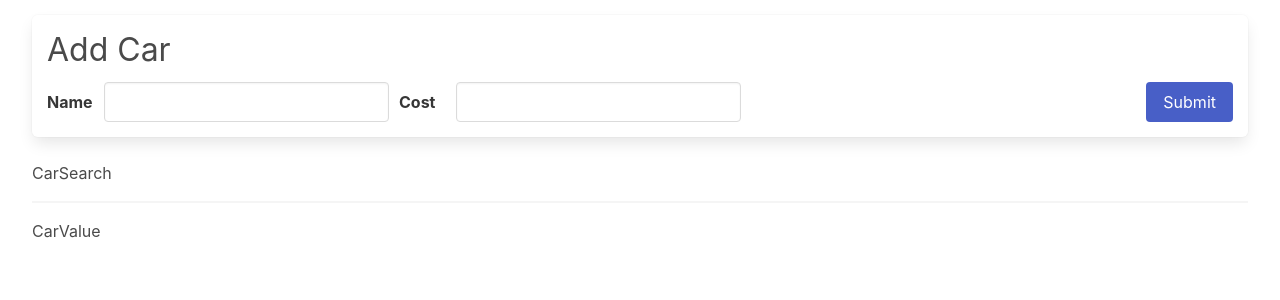
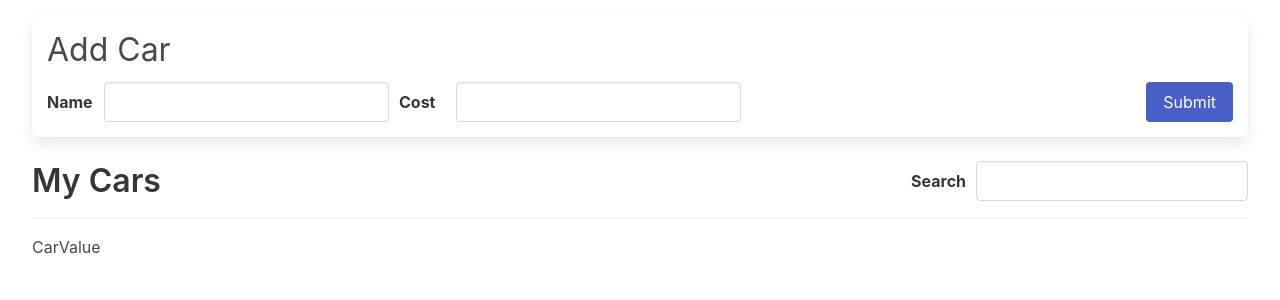
Before and after one commit to klaudiak98/cars-list, a React (Create React App) app: page / in a window 1280 px wide. Shown: the top 300 px of the page. Built offline with nearby package versions, Linux system fonts and the light colour scheme.

Commit message:
Implement filtering cars list by name

```diff
--- a/src/components/CarList.jsx
+++ b/src/components/CarList.jsx
@@ -4,8 +4,8 @@
 const CarList = () => {
   const dispatch = useDispatch()
 
-  const cars = useSelector((state) => (
-    state.cars.data
+  const cars = useSelector(({cars: { data, searchTerm }}) => (
+    data.filter((car) => car.name.toLowerCase().includes(searchTerm.toLowerCase()))
   ))
 
   const handleCarDelete = (car) => {
--- a/src/components/CarSearch.jsx
+++ b/src/components/CarSearch.jsx
@@ -1,7 +1,28 @@
+import { useDispatch, useSelector } from 'react-redux'
+import { changeSearchTerm} from '../store'
 
 const CarSearch = () => {
+  const dispatch = useDispatch()
+  const searchTerm = useSelector((state) => (
+    state.cars.searchTerm
+  ))
+
+  const handleSearchTermChange = (event) => {
+    dispatch(changeSearchTerm(event.target.value))
+  }
+
   return (
-    <div>CarSearch</div>
+    <div className="list-header">
+      <h3 className="title is-3">My Cars</h3>
+      <div className="search field is-horizontal">
+        <label className="label">Search</label>
+        <input
+          className="input"
+          value={searchTerm}
+          onChange={handleSearchTermChange}
+        />
+      </div>
+    </div>
   )
 }
 
```
